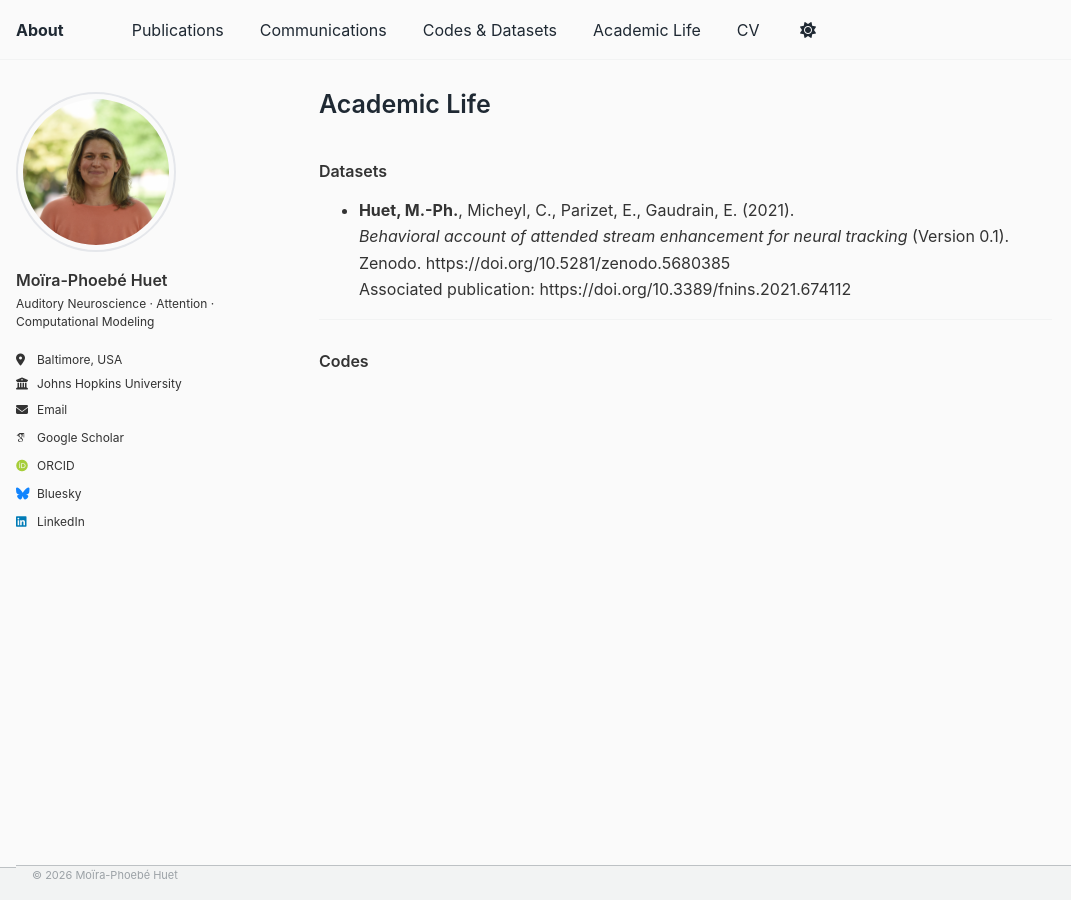
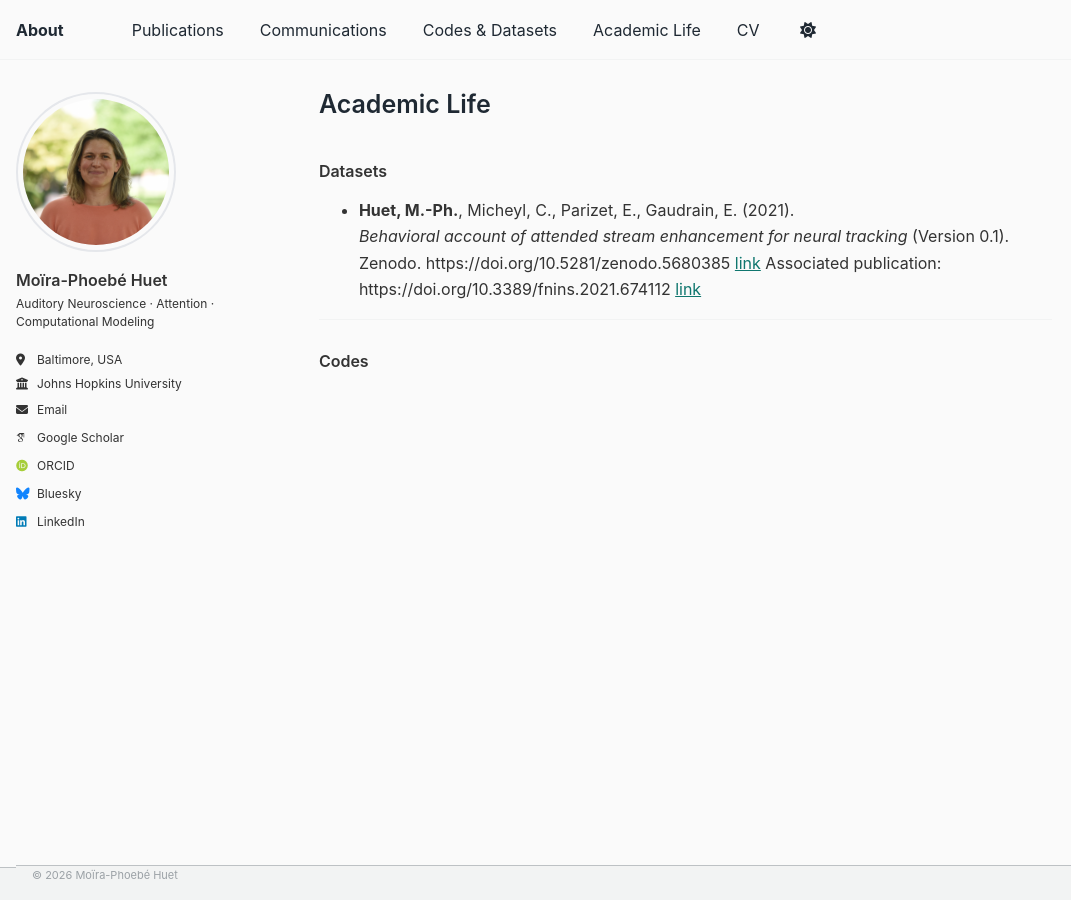
Before and after one commit to mphuet/mphuet.github.io, a Jekyll site: the page built from _pages/codes.md, in a window 1280 px wide. Shown: the whole page, without its empty margins (0-1071 px from the left). Built offline with Jekyll 4.4.1, drawn with Linux system fonts in a browser that asks for light colours; some web fonts are replaced.

Commit message:
Update codes.md

```diff
--- a/_pages/codes.md
+++ b/_pages/codes.md
@@ -10,8 +10,8 @@ pagination: false
 
 - **Huet, M.-Ph.**, Micheyl, C., Parizet, E., Gaudrain, E. (2021).
   *Behavioral account of attended stream enhancement for neural tracking* (Version 0.1).
-  Zenodo. https://doi.org/10.5281/zenodo.5680385
-  Associated publication: https://doi.org/10.3389/fnins.2021.674112
+  Zenodo. https://doi.org/10.5281/zenodo.5680385  [link](https://doi.org/10.5281/zenodo.5680385)
+  Associated publication: https://doi.org/10.3389/fnins.2021.674112 [link](https://doi.org/10.3389/fnins.2021.674112)
 
 ---
 
```
